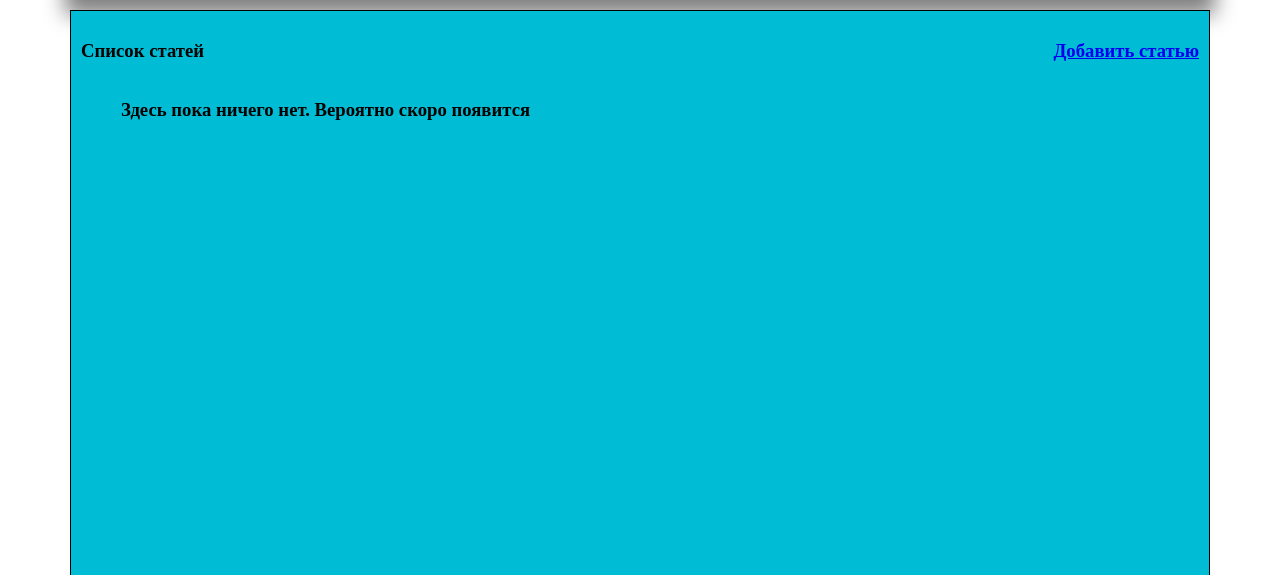
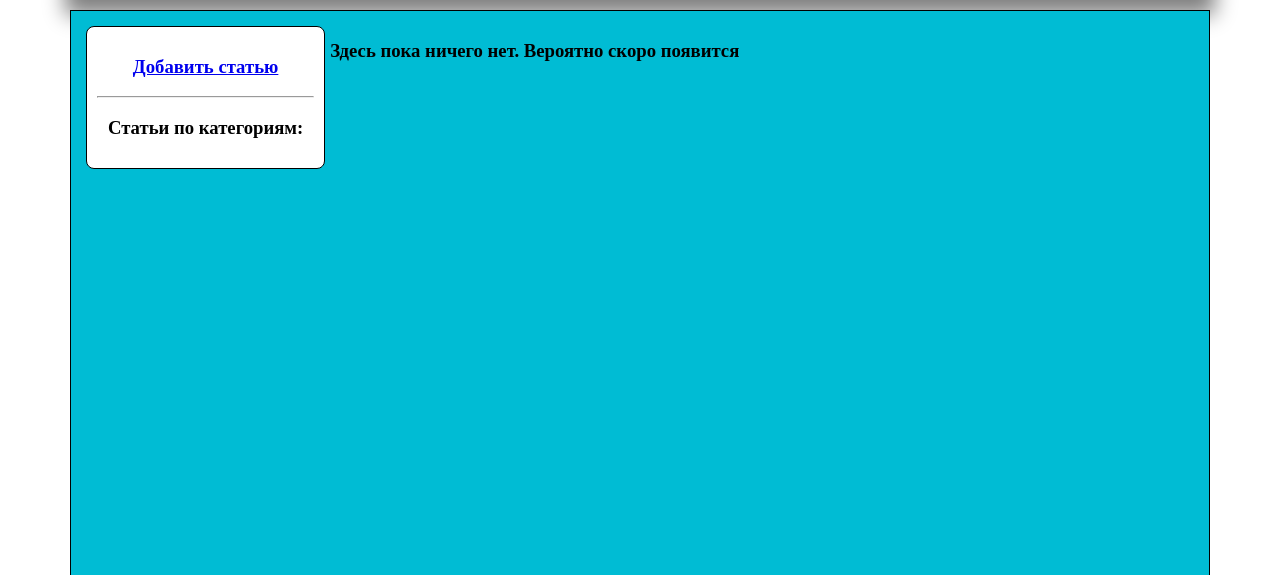
Before and after one commit to Jenny6199/personal_site_003, a Django app: page /articles/ in a window 1280 px wide. Shown: the part 132-707 px from the top of the page. Run offline with Django 4.2, Linux system fonts and the light colour scheme; data that the repository does not hold is empty; parts of the project's set-up code (start-up, migrations or seed data) failed here and were passed over.

Commit message:
start_article_category

```diff
--- a/core/mainapp/static/mainapp/css/style.css
+++ b/core/mainapp/static/mainapp/css/style.css
@@ -67,20 +67,31 @@ a.main-menu {
 }
 
 .simple_card {
-    border: 1px solid black;
-    border-radius: 25px;
+border: 1px solid black;
+    border-radius: 8px;
     text-align: center;
     background-color: white;
-    margin: 16px;
-    padding: 16px;
+    margin: 5px;
+    padding: 10px;
 }
 
 .no_marker_menu {
     list-style: none;
+    padding-inline-start: 0px;
+    margin-block-start: auto;
+    margin-block-end: auto;
 }
 
-.article_menu {
+.article_common {
     display: flex;
-    flex-direction:  row;
+    flex-direction: row;
     justify-content: space-between;
 }
+
+.article_block {
+    width: 80%;
+}
+
+.article_category {
+    width: 20%;
+}
--- a/core/mainapp/templates/mainapp/articles.html
+++ b/core/mainapp/templates/mainapp/articles.html
@@ -1,11 +1,23 @@
 {% extends 'mainapp/base.html' %}
 
 {% block content %}
-<div class="article_menu">
-    <h3>Список статей</h3>
+    <div class="article_common">
+        <!-- Левая колонка -->
+        <div class="simple_card article_category">
             <h3><a href="{% url 'add_article' %}">Добавить статью</a></h3>
+            <hr/>
+            <h3>Статьи по категориям:</h3>
+            <ul class="no_marker_menu">
+                {% for cat_name in category_list %}
+                    <li>
+                        <h4><a href="">{{ cat_name.name }}</a></h4>
+                    </li>
+                {% endfor %}
+            </ul>
+
         </div>
-
+        <!-- Правая колонка -->
+        <div class="article_block">
             <ul class="no_marker_menu">
                 {% if articles %}
                     {% for el in articles %}
@@ -29,4 +41,6 @@
                     </li>
                 {% endif %}
             </ul>
+        </div>
+    </div>
 {% endblock %}
--- a/core/mainapp/views.py
+++ b/core/mainapp/views.py
@@ -1,7 +1,7 @@
 from django.http import HttpResponseRedirect
 from django.urls import reverse
 from django.shortcuts import render, redirect, get_object_or_404
-from .models import Article
+from .models import Article, ArticleCategory
 from .forms import AddArticleForm
 
 main_menu = {
@@ -32,10 +32,12 @@ def index(request):
 
 def articles(request):
     """view for page articles"""
-    articles_list = Article.objects.all()
+    articles_list = Article.objects.filter(is_published=True)
+    articles_category_list = ArticleCategory.objects.all()
     context = {
         'title': 'статьи',
         'articles': articles_list,
+        'category_list': articles_category_list,
         'menu': main_menu,
     }
     return render(request, 'mainapp/articles.html', context=context)
```
Lines whose indentation alone changed are shown as unchanged.
